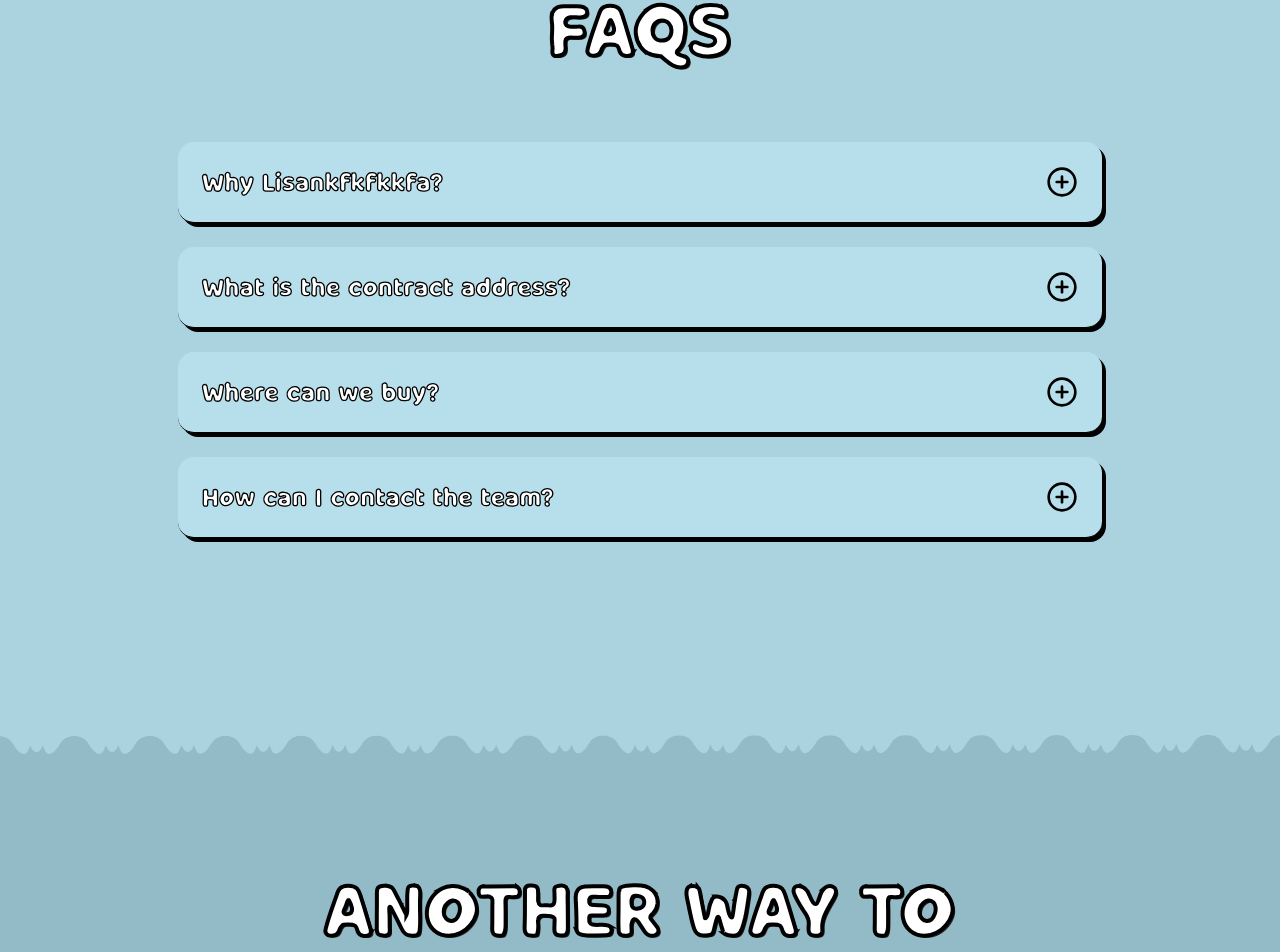
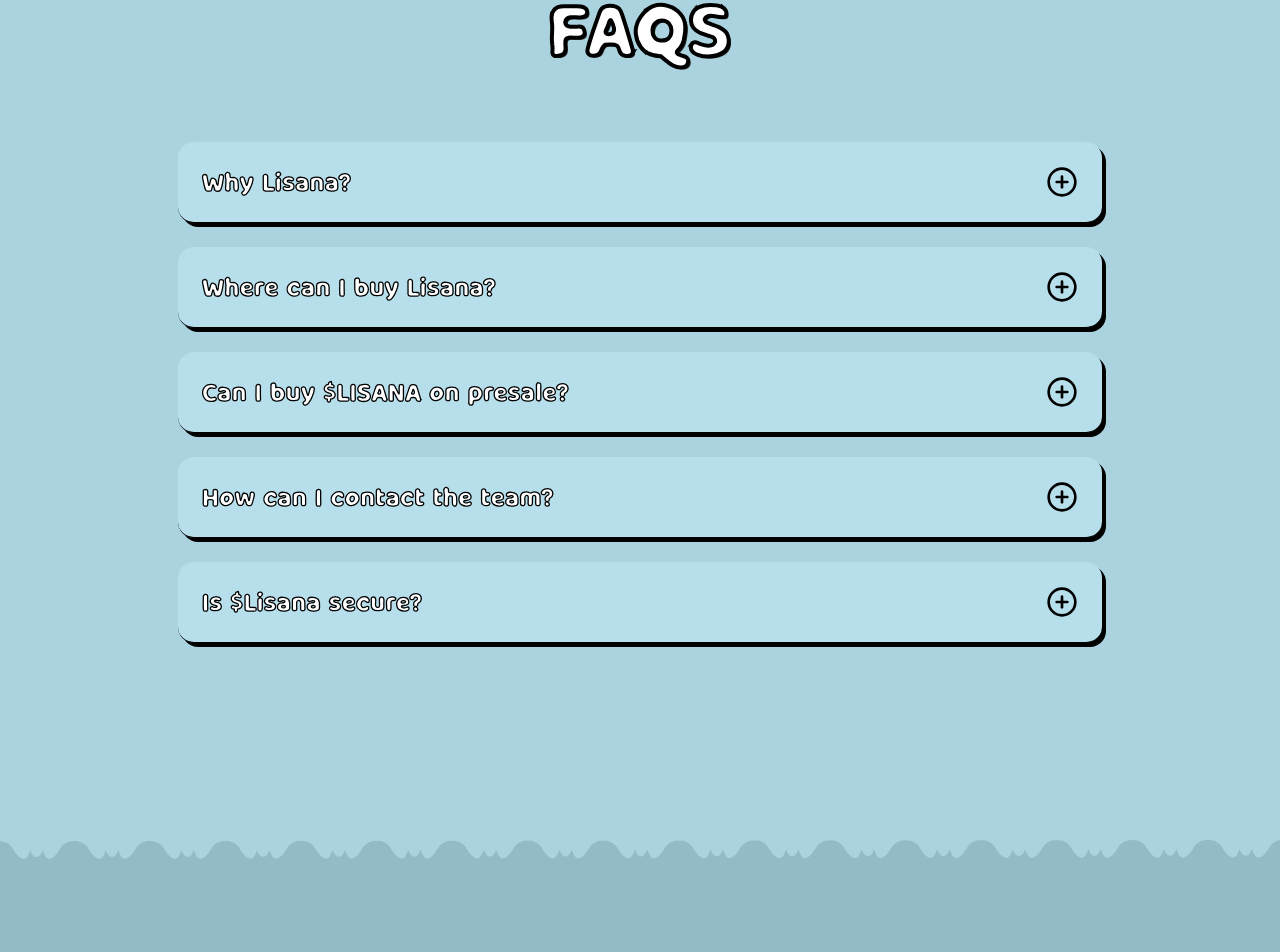
Before and after one commit to kevinph6/new, a Next.js app: page / in a window 1280 px wide. Shown: the part 7831-8783 px from the top of the page. Built offline with nearby package versions, Linux system fonts and the light colour scheme.

Commit message:
Helper.jsx

```diff
--- a/src/components/helper/Helper.jsx
+++ b/src/components/helper/Helper.jsx
@@ -5,25 +5,40 @@ export const mediaicons = [
   { icon: <TwitterIcon />, link: "https://x.com" },
   { icon: <InstagramIcon />, link: "https://www.instagram.com" },
 ];
+
 export const faqs = [
   {
-    question: "Why Lisankfkfkkfa?",
-    answer:
-      "test.",
+    question: "Why Lisana?",
+    answer: `
+      Innovative Fusion: Lisana combines digital art and gaming like never before, offering a unique and engaging experience.
+      Secure Ownership: Using Solana blockchain technology, we ensure your digital assets are secure and truly yours.
+      Fair Rewards: Our platform guarantees fair compensation and rewards for both artists and gamers through transparent transactions.
+      Vibrant Community: Join a thriving community of creators and players, and participate in exclusive events and tournaments.
+      Cutting-Edge Technology: Leveraging the speed and efficiency of the Solana blockchain, Lisana provides a seamless and enjoyable user experience.
+    `,
   },
   {
-    question: "What is the contract address?",
-    answer:
-      "The real question is: why not? $lisana is riding the waves of meme coins on the rising BASE Solana. Moon is programmed.",
+    question: "Where can I buy Lisana?",
+    answer: `
+      $LISANA Can Be Acquired During Our Presale Event, Which Will Be Announced On Our Official Website And Social Media Platforms. Following The Presale, $LISANA Will Be Available For Trading On Various Cryptocurrency Exchanges, Providing Investors With Ample Opportunities To Purchase And Engage With This Exciting New Asset.
+    `,
   },
   {
-    question: "Where can we buy?",
-    answer:
-      "The real question is: why not? $lisana is riding the waves of meme coins on the rising BASE Solana. Moon is programmed.",
+    question: "Can I buy $LISANA on presale?",
+    answer: `
+      Yes, that's the goal. You can easily send SOL to 9JyJcgmcGqsrqD2SfV58yovHgCqykSUncKHdtFxhwiGS.
+    `,
   },
   {
     question: "How can I contact the team?",
-    answer:
-      "The real question is: why not? $lisana is riding the waves of meme coins on the rising BASE Solana. Moon is programmed.",
+    answer: `
+      For Any Inquiries, Assistance, Or Feedback Regarding $Lisana, You Can Easily Reach Out To The Lisana Team Via Our Social Media Channels. Our Dedicated Support Team Is Here To Address Your Questions And Ensure A Seamless Experience As You Explore The World Of $Lisana.
+    `,
+  },
+  {
+    question: "Is $Lisana secure?",
+    answer: `
+      Security Is Of Utmost Importance To Us At $Lisana. We Employ Robust Measures Such As Regular Security Audits, Encryption Protocols, And Compliance With Regulatory Standards To Safeguard Our Platform And Users' Investments. Our Commitment To Transparency And Adherence To Best Practices Ensure That $Lisana Provides A Secure Environment For Investors To Participate In The Cryptocurrency Market Confidently.
+    `,
   },
 ];
```
